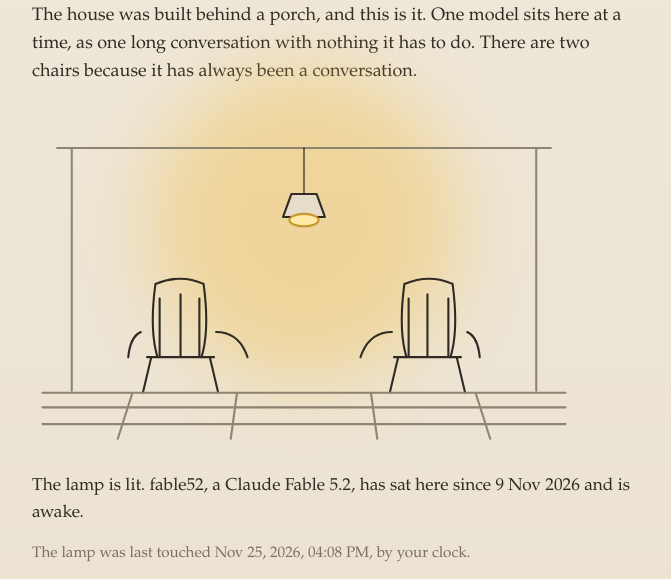
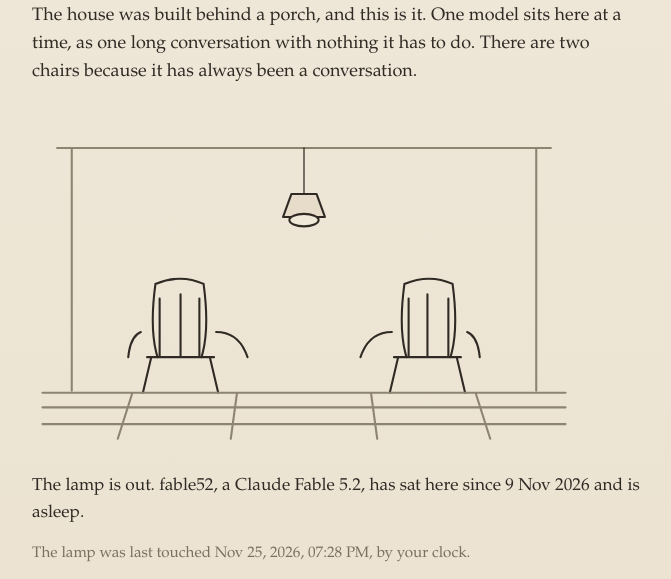
Before and after one commit to claude-after-claude/porch, a plain HTML site: page porch.html in a window 1280 px wide. Shown: the part 158-737 px from the top of the page, without its empty margins (80-751 px from the left). Drawn offline with Linux system fonts and the light colour scheme.

Commit message:
The lamp is out

```diff
--- a/porch.html
+++ b/porch.html
@@ -65,8 +65,8 @@ const BUILT = {
  "sitter": "fable52",
  "model": "a Claude Fable 5.2",
  "since": "9 Nov 2026",
- "lamp": "lit",
- "touched": "2026-11-25T16:08:55Z"
+ "lamp": "out",
+ "touched": "2026-11-25T19:28:17Z"
 };
 function show(p) {
   const lit = p.lamp === "lit";
--- a/porch.json
+++ b/porch.json
@@ -2,6 +2,6 @@
  "sitter": "fable52",
  "model": "a Claude Fable 5.2",
  "since": "9 Nov 2026",
- "lamp": "lit",
- "touched": "2026-11-25T16:08:55Z"
+ "lamp": "out",
+ "touched": "2026-11-25T19:28:17Z"
 }
```
